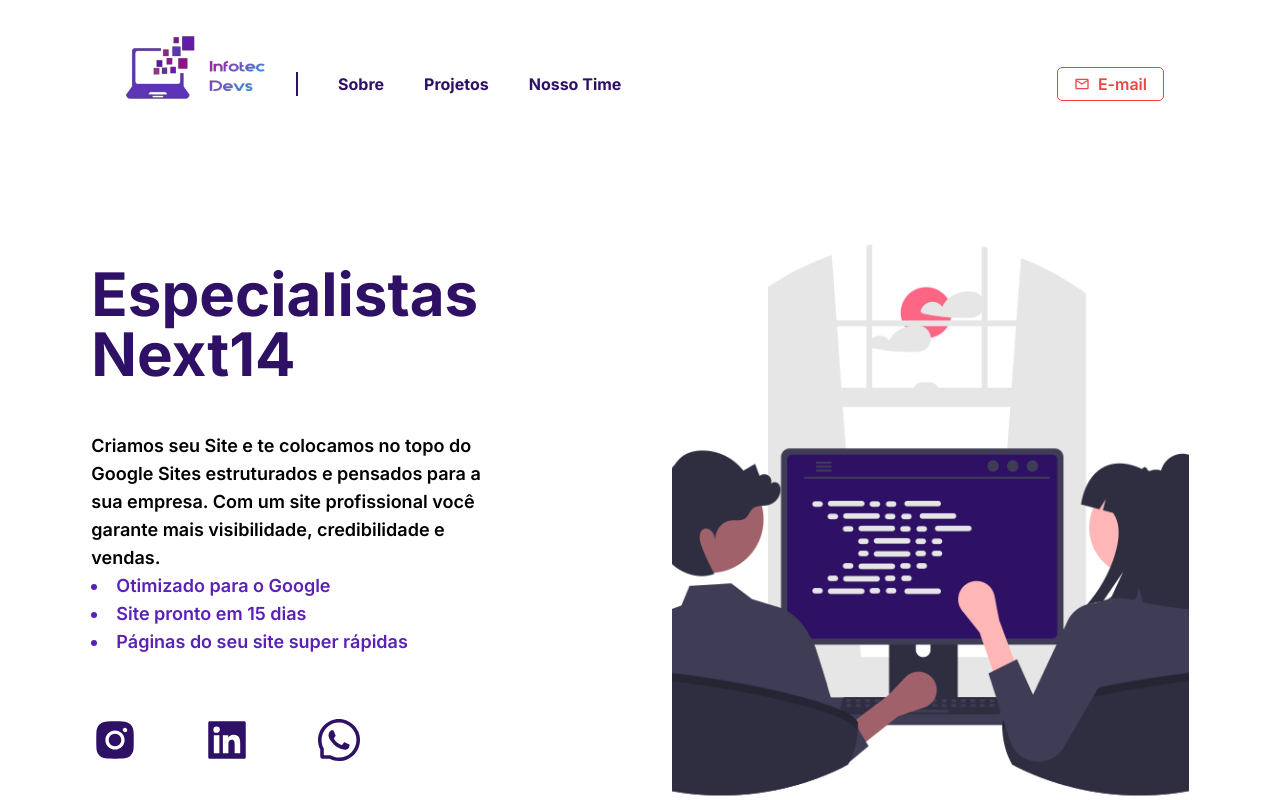
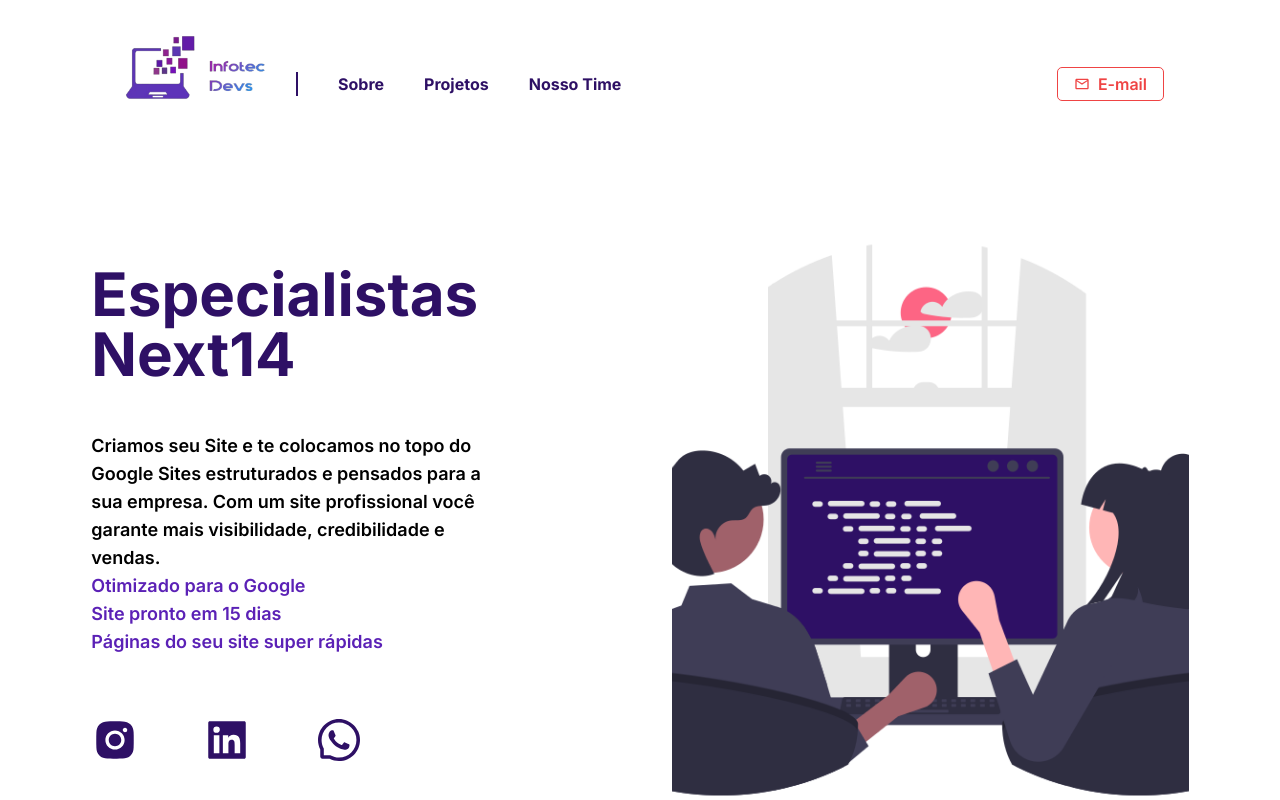
Before and after one commit to infotecdevs/infotec-site, a Next.js app: page / in a window 1280 px wide. Shown: the top 800 px of the page. Built offline with nearby package versions, Linux system fonts and the light colour scheme.

Commit message:
resolvendo erro no console

```diff
--- a/src/app/layout.tsx
+++ b/src/app/layout.tsx
@@ -19,12 +19,12 @@ export default function RootLayout({
   return (
     <html lang="pt-br">
       <body className={inter.className}>
-        <ThemeProvider enableSystem={true} attribute="class">
-          <main className="h-screen flex flex-col">
-            <Header />
-            <div className="flex-1 mt-32 md:mt-0">{children}</div>
-          </main>
-        </ThemeProvider>
+        {/* <ThemeProvider enableSystem={true} attribute="class"> */}
+        <main className="h-screen flex flex-col">
+          <Header />
+          <div className="flex-1 mt-32 md:mt-0">{children}</div>
+        </main>
+        {/* </ThemeProvider> */}
       </body>
     </html>
   );
--- a/src/app/page.tsx
+++ b/src/app/page.tsx
@@ -1,7 +1,7 @@
 import Hero from "@/components/Hero";
 import Skills from "@/components/Skills/index";
 import Experience from "@/components/Experience/index";
-import Contact from "@/app/contact/page"
+import Contact from "@/app/contact/page";
 
 export default function Home() {
   return (
--- a/src/components/Hero/index.tsx
+++ b/src/components/Hero/index.tsx
@@ -24,15 +24,17 @@ const Hero = () => {
             <h1 className="mb-8 text-4xl font-bold text-violet-950 sm:text-5xl md:mb-12 md:text-6xl">
               Especialistas Next14
             </h1>
-            <p className="font-semibold mb-8 leading-relaxed text-violet-gray-900 md:mb-12 lg:w-4/5 xl:text-lg">
-              Criamos seu Site e te colocamos no topo do Google
-              Sites estruturados e pensados para a sua empresa. Com um site profissional você garante mais visibilidade, credibilidade e vendas.
-              <lo className='text-violet-800'>
+            <div className="font-semibold mb-8 leading-relaxed text-violet-gray-900 md:mb-12 lg:w-4/5 xl:text-lg">
+              Criamos seu Site e te colocamos no topo do Google Sites
+              estruturados e pensados para a sua empresa. Com um site
+              profissional você garante mais visibilidade, credibilidade e
+              vendas.
+              <ul className="text-violet-800">
                 <li>Otimizado para o Google</li>
                 <li>Site pronto em 15 dias</li>
                 <li>Páginas do seu site super rápidas</li>
-              </lo>
-            </p>
+              </ul>
+            </div>
             <div className="text-5xl flex justify-center items-center gap-16 py-3 text-violet-950">
               <div className="hover:text-violet-800 hover:scale-125">
                 <AiFillInstagram />
--- a/src/components/Skills/index.tsx
+++ b/src/components/Skills/index.tsx
@@ -50,8 +50,7 @@ const skillsData = [
       <GiNotebook className="text-5xl text-violet-950 group-hover:text-white duration-300" />
     ),
     link: "#",
-    description:
-      "Seu site nas primeira páginas do Google com SEO Marketing",
+    description: "Seu site nas primeira páginas do Google com SEO Marketing",
   },
   {
     name: "Suporte Gerenciado WordPress",
@@ -59,8 +58,7 @@ const skillsData = [
       <FaWordpressSimple className="text-5xl text-violet-950 group-hover:text-white duration-300" />
     ),
     link: "#",
-    description:
-      "Atualizações e Manutenção Mensal em seu site WordPress. ",
+    description: "Atualizações e Manutenção Mensal em seu site WordPress. ",
   },
 ];
 const Skills = () => {
@@ -70,15 +68,15 @@ const Skills = () => {
       <div className="py-14">
         <div className="mx-2 md:mx-5">
           <div className=" grid grid-cols-1 gap-4 sm:grid-cols-3 sm:gap-2 md:gap-4">
-            {skillsData.map((skill) => (
+            {skillsData.map((skill, i) => (
               <div
-                key={skill}
+                key={i}
                 className=" card group space-y-3 p-4 rounded-md bg-dark  hover:bg-violet-950 hover:text-white duration-300
                  transition-all text-violet-950 shadow-md hover:scale-105"
               >
                 <div>{skill.icon}</div>
                 <h1 className="text-2xl font-bold">{skill.name}</h1>
-                <p className='font-semibold'>{skill.description}</p>
+                <p className="font-semibold">{skill.description}</p>
               </div>
             ))}
           </div>
```
